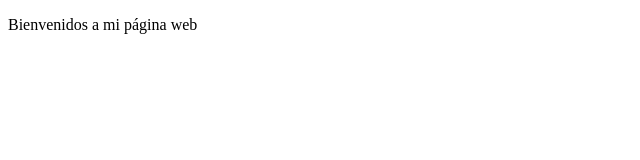
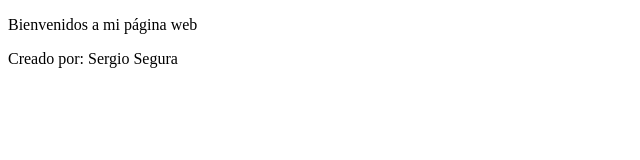
Before and after one commit to AlexS2989o/primera-pagina-web, a plain HTML site: page index.html in a window 1280 px wide. Shown: the whole page, without its empty margins (0-640 px from the left). Drawn offline with Linux system fonts and the light colour scheme.

Commit message:
Agregue un cambio, con el creador de la pagina

```diff
--- a/index.html
+++ b/index.html
@@ -8,5 +8,6 @@
 </head>
 <body>
     <p> Bienvenidos a mi página web </p>
+    <p> Creado por: Sergio Segura </p>
 </body>
 </html>
```
